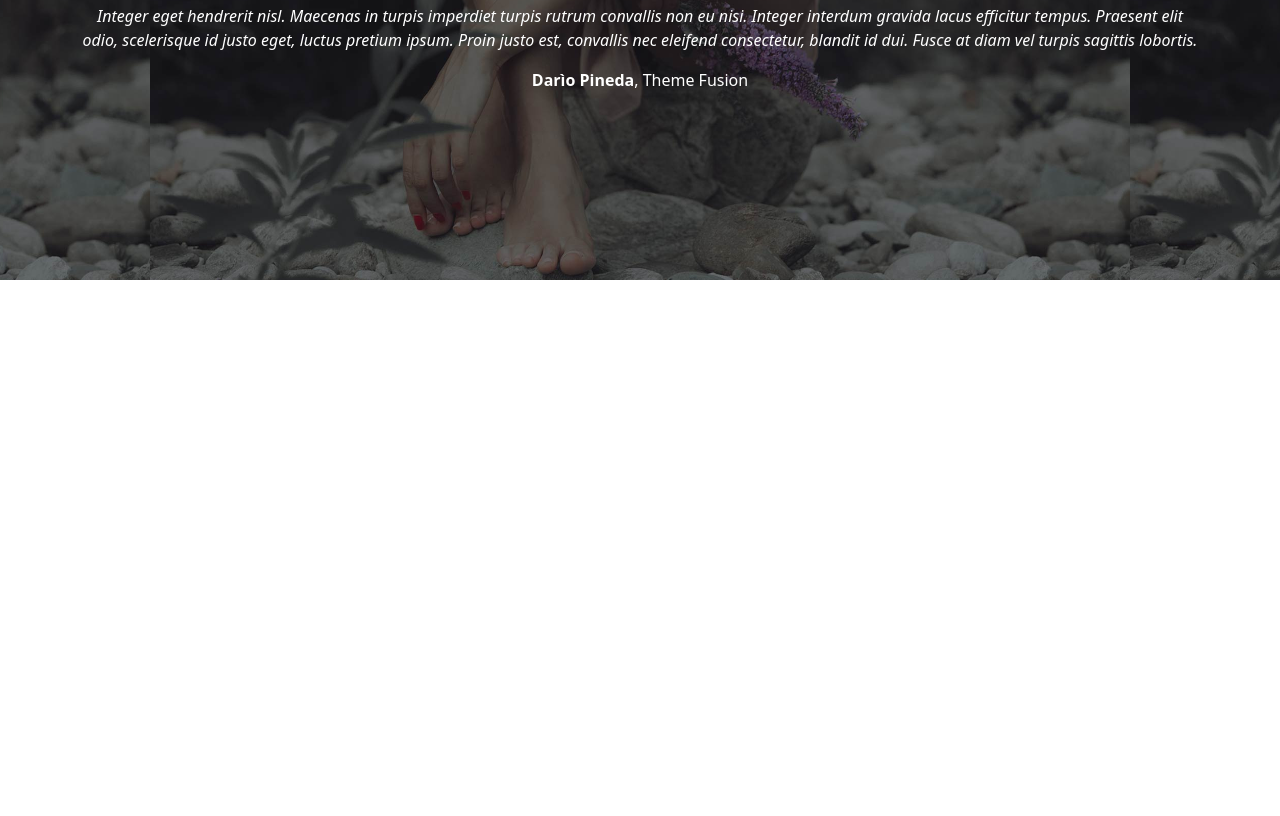
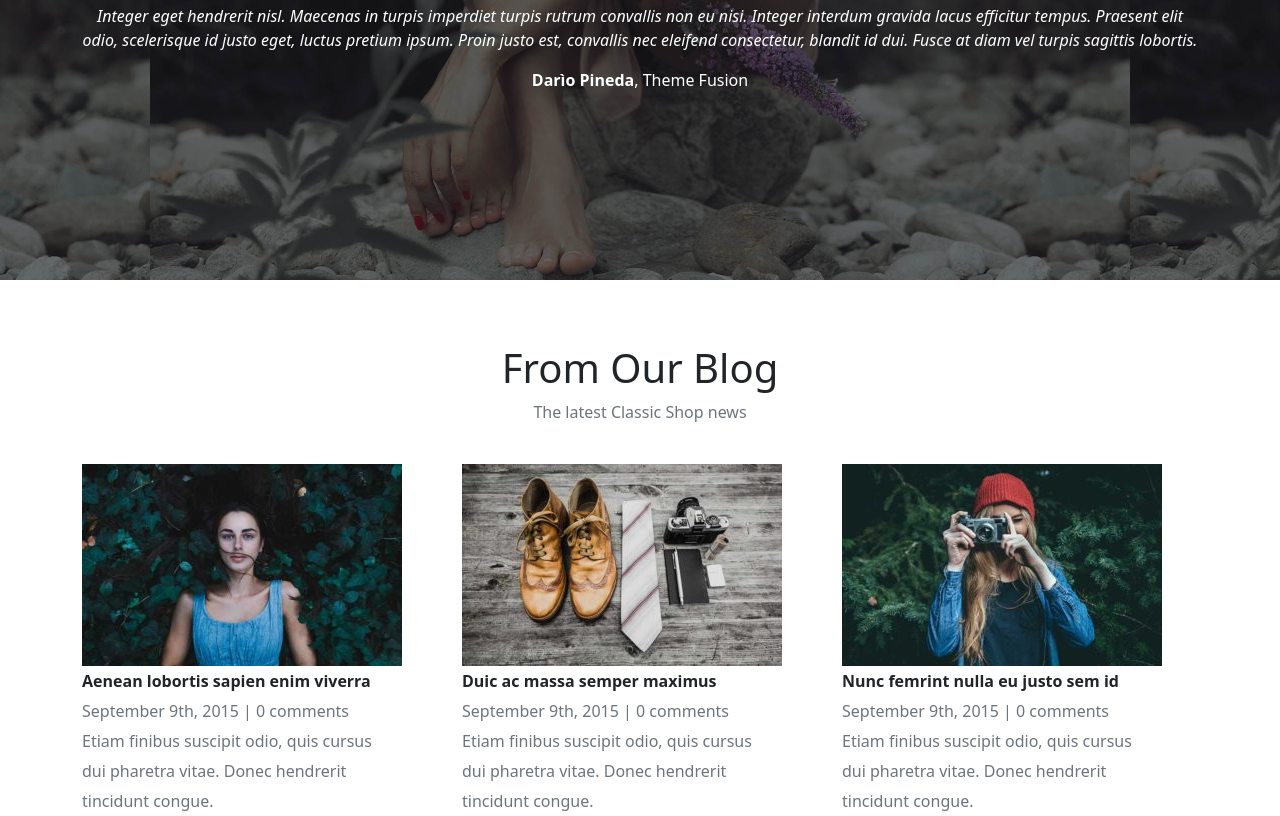
Before and after one commit to chiaraxs/proj-html-vuejs, a Vue app: page / in a window 1280 px wide. Shown: the part 3685-4501 px from the top of the page. Before the commit the page ends 3965 px from the top, so only its background shows below. Built offline with nearby package versions, Linux system fonts and the light colour scheme.

Commit message:
Completed: OurBlog

```diff
--- a/src/components/OurBlog.vue
+++ b/src/components/OurBlog.vue
@@ -1,5 +1,64 @@
 <template>
-    <div></div>
+
+    <div class="container-fluid container-shipping mt-5">
+        <div class="container d-flex justify-content-center">
+            <div class="row mt-3">
+
+                <div class="text-center mb-4">
+                    <h1>From Our Blog</h1>
+                    <p class="text-muted">The latest Classic Shop news</p>
+                </div>
+
+                <!-- BOX 1 -->
+                <div class="col-4">
+                    <div class="box">
+                        <div>
+                            <img src="../assets/img/post_img_12-320x202.jpg" alt="">
+                        </div>
+                        <span class="fw-bold">Aenean lobortis sapien enim viverra</span>
+                        <br>
+                        <span class="text-muted">September 9th, 2015 | 0 comments</span>
+                        <br>
+                        <span class="text-muted">Etiam finibus suscipit odio, quis cursus dui pharetra vitae. Donec hendrerit tincidunt congue.</span>
+                    </div>
+                </div>
+                <!-- / BOX 1 -->
+
+                <!-- BOX 2 -->
+                <div class="col-4 ">
+                    <div class="box">
+                        <div>
+                            <img src="../assets/img/post_img_11-320x202.jpg" alt="">
+                        </div>
+                        <span class="fw-bold">Duic ac massa semper maximus</span>
+                        <br>
+                        <span class="text-muted">September 9th, 2015 | 0 comments</span>
+                        <br>
+                        <span class="text-muted">Etiam finibus suscipit odio, quis cursus dui pharetra vitae. Donec hendrerit tincidunt congue.</span>
+                    </div>
+                </div>
+                <!-- / BOX 2 -->
+
+                <!-- BOX 3 -->
+                <div class="col-4 ">
+                    <div class="box">
+                        <div>
+                            <img src="../assets/img/post_img_10-320x202.jpg" alt="">
+                        </div>
+                        <span class="fw-bold">Nunc femrint nulla eu justo sem id</span>
+                        <br>
+                        <span class="text-muted">September 9th, 2015 | 0 comments</span>
+                        <br>
+                        <span class="text-muted">Etiam finibus suscipit odio, quis cursus dui pharetra vitae. Donec hendrerit tincidunt congue.</span>
+                    </div>
+                </div>
+
+                <!-- / BOX 3 -->
+            </div>
+        </div>
+
+    </div>
+
 </template>
 
 
@@ -12,4 +71,9 @@ export default {
 <style lang="scss" scoped>
 @import '@/style/variables.scss';
 
+.box{
+    width: 300px;
+    line-height: 30px;
+}
+
 </style>
```
